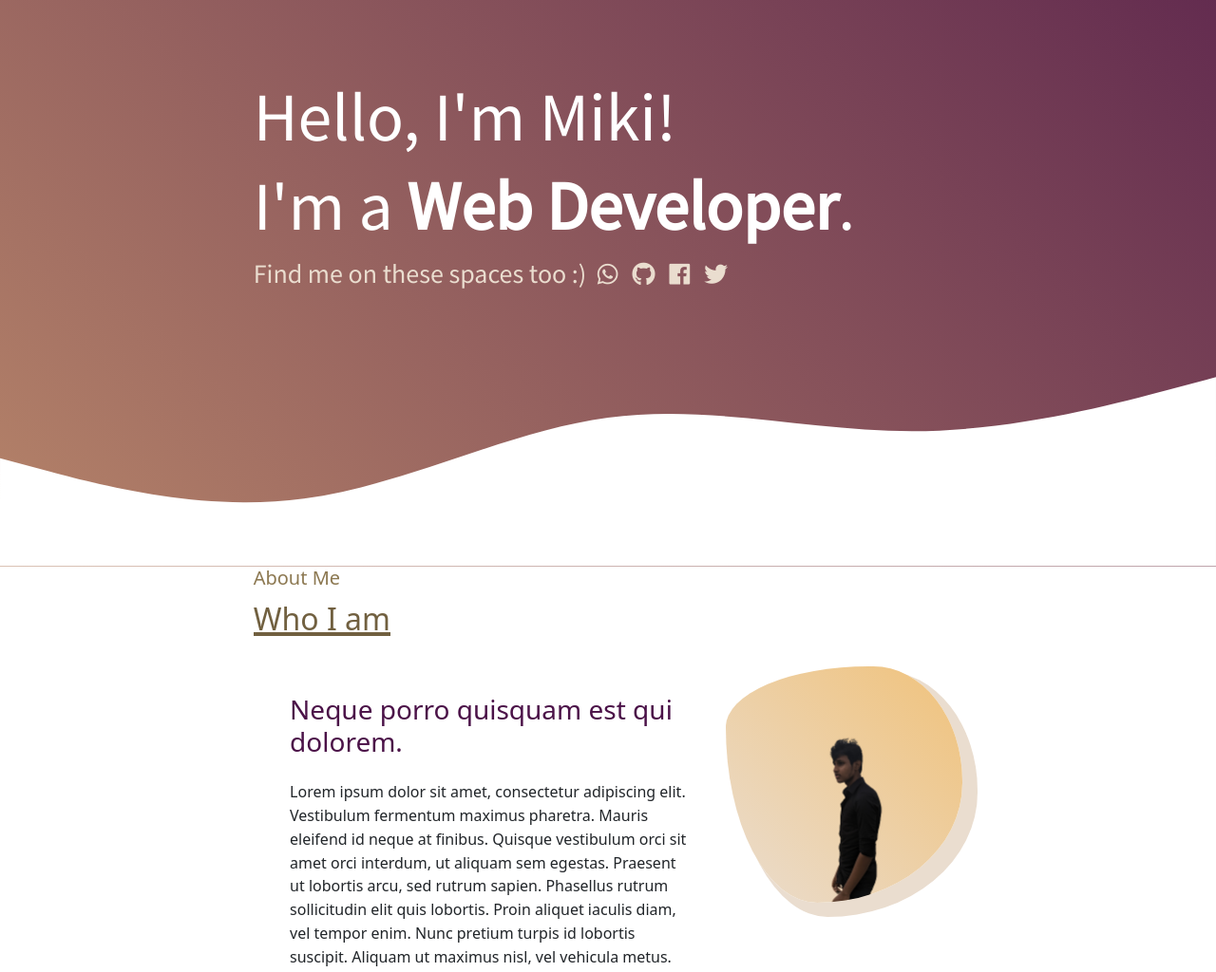
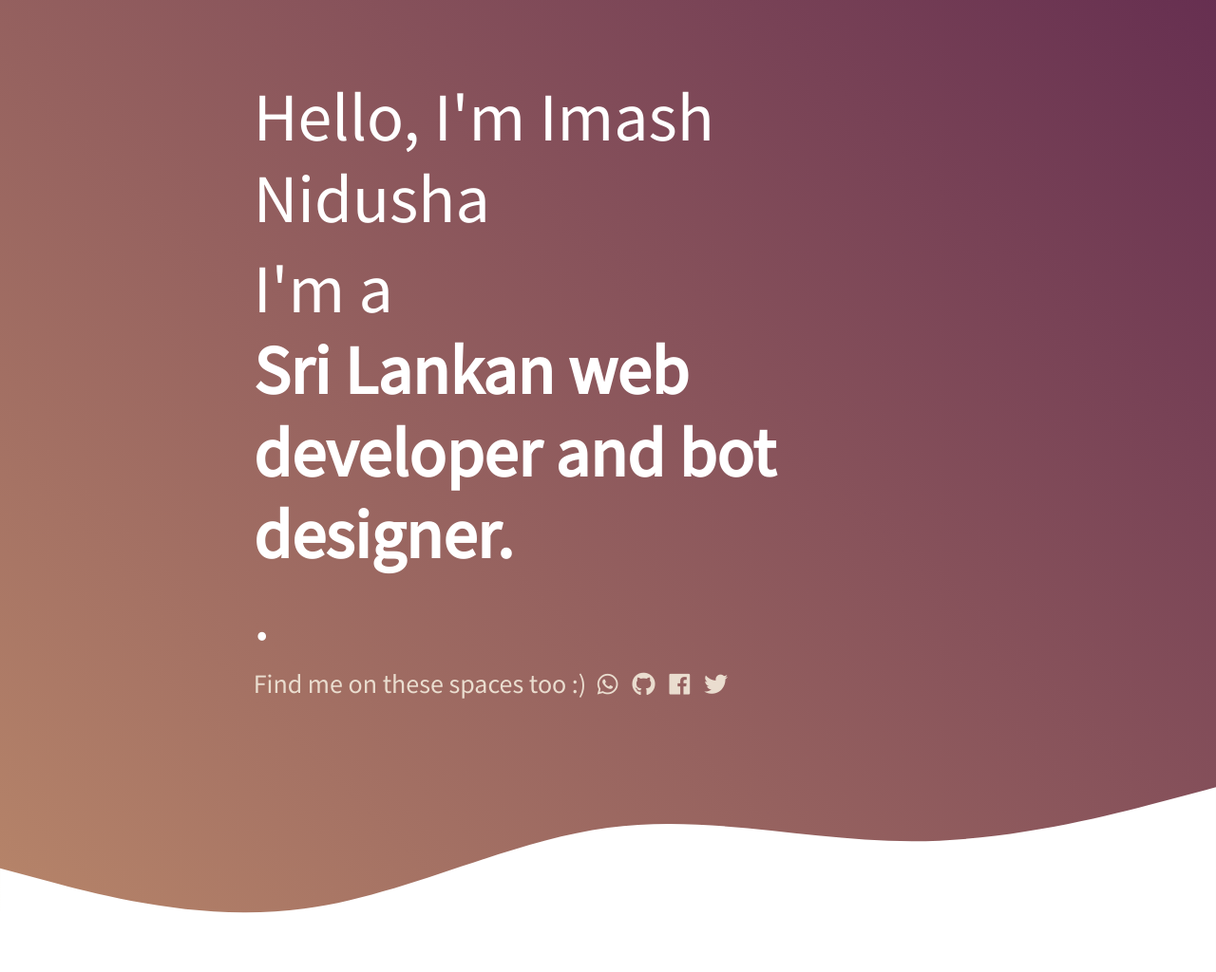
Before and after one commit to MOONKIGHT/CSCS.github.oi, a plain HTML site: page index.html in a window 1280 px wide. Shown: the top 1024 px of the page at 95% size. Drawn offline with nearby package versions, Linux system fonts and the light colour scheme.

Commit message:
Update index.html

```diff
--- a/index.html
+++ b/index.html
@@ -28,8 +28,8 @@
         <section class="main-visual">
             <div class="main-visual__ttl col-10 col-md-7">
                 <div class="mv__ttlWrap">
-                    <h1>Hello, I'm Miki!</h1>
-                    <h1>I'm a <span class="mv__ttlBold">Web Developer</span>.</h1>
+                    <h1>Hello, I'm Imash Nidusha</h1>
+                    <h1>I'm a <span class="mv__ttlBold">Sri Lankan web developer and bot designer.</span>.</h1>
                 </div>
                 <div class="mv__snsWrap">
                     <h3>Find me on these spaces too :)</h3>
```
